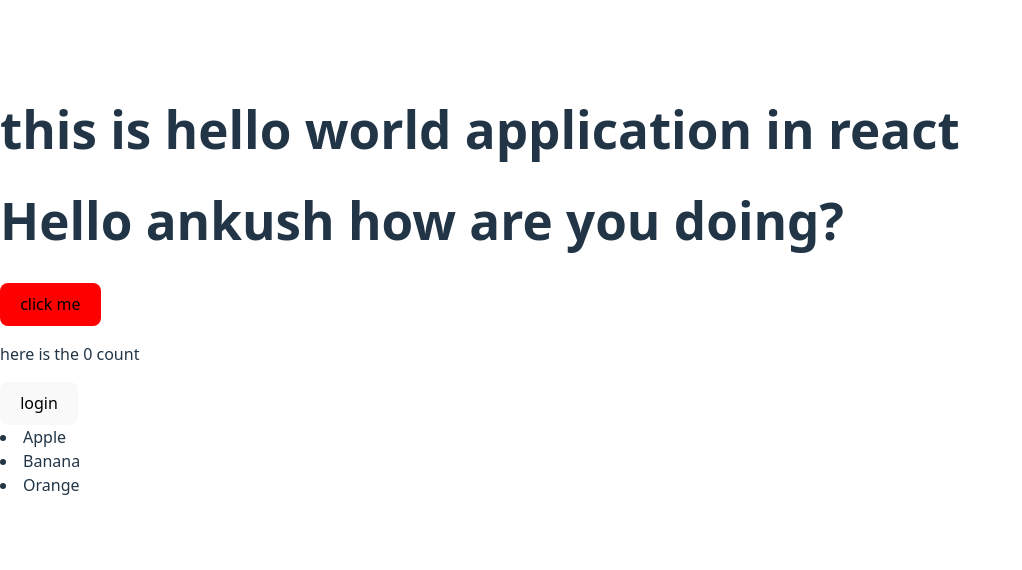
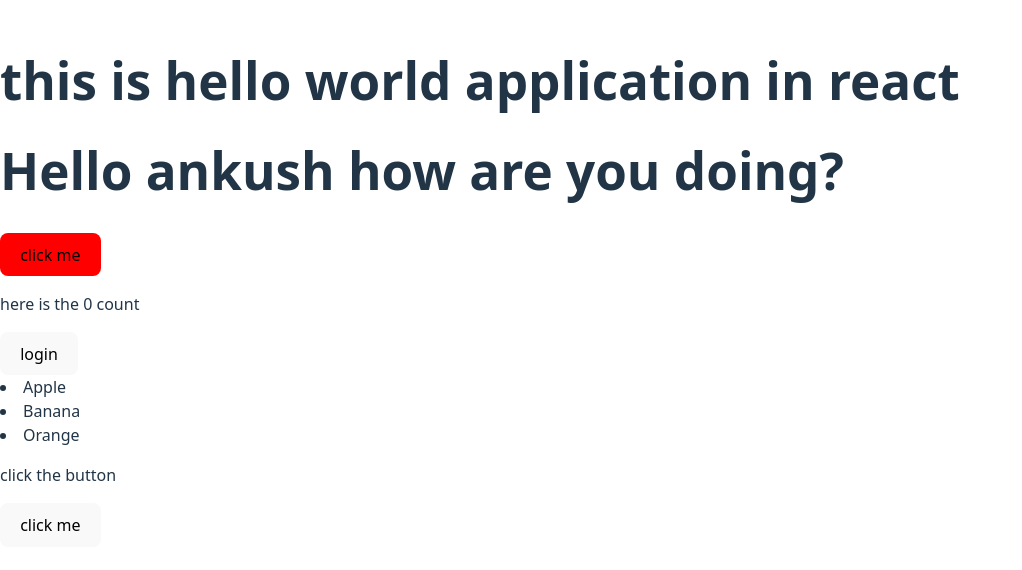
Before and after one commit to ankushpille/react-todo-app, a React (Vite) app: page / in a window 1280 px wide. Shown: the part 118-688 px from the top of the page, without its empty margins (0-1022 px from the left). Built offline with nearby package versions, Linux system fonts and the light colour scheme.

Commit message:
event handling button clicked

```diff
--- a/src/App.jsx
+++ b/src/App.jsx
@@ -7,6 +7,7 @@
 // import ListkeysExample from './ListKeys'
 // import Eventhandling from './Eventhandling'
 import ConditionalRendering from "./ConditionalRender"
+import Eventhandling from "./Eventhandling2"
 import HelloWorld from "./HelloWorld"
 import ListandKeys from "./ListandKeys"
 import PropsExample from "./PropExample"
@@ -28,6 +29,7 @@ function App() {
        <UsestatePractice />
        <ConditionalRendering />
        <ListandKeys />
+       <Eventhandling />
 
     </>
   )
--- /dev/null
+++ b/src/Eventhandling2.jsx
@@ -0,0 +1,21 @@
+import { useState } from "react";
+
+function Eventhandling() {
+  const [message, setMessage] = useState("click the button");
+
+  const handleClick = () => {
+    setMessage((prev) =>
+       prev === 'click the button' ? 'button clicked' : 'click the button'
+    )
+  };
+
+  return (
+    <>
+       <p>{message}</p>
+      <button onClick={handleClick}>click me</button>
+
+    </>
+  );
+}
+
+export default Eventhandling;
```
